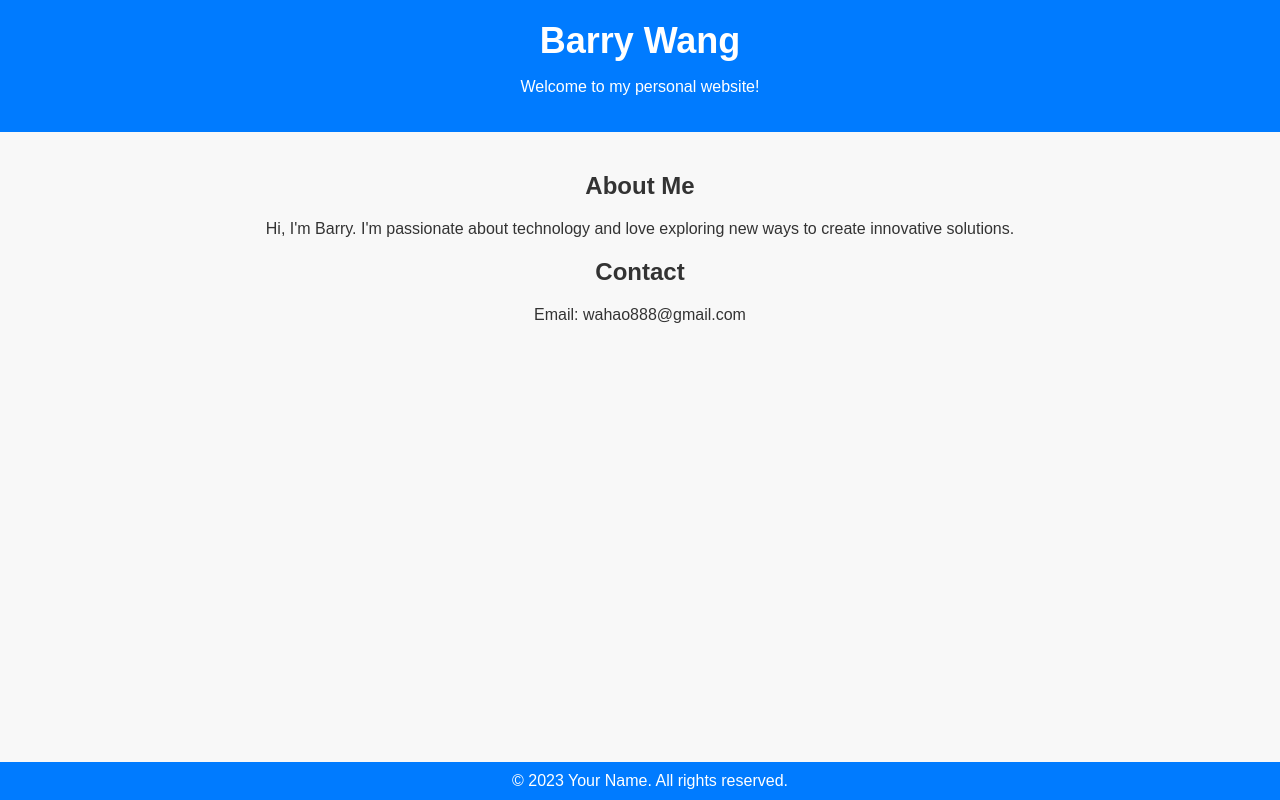
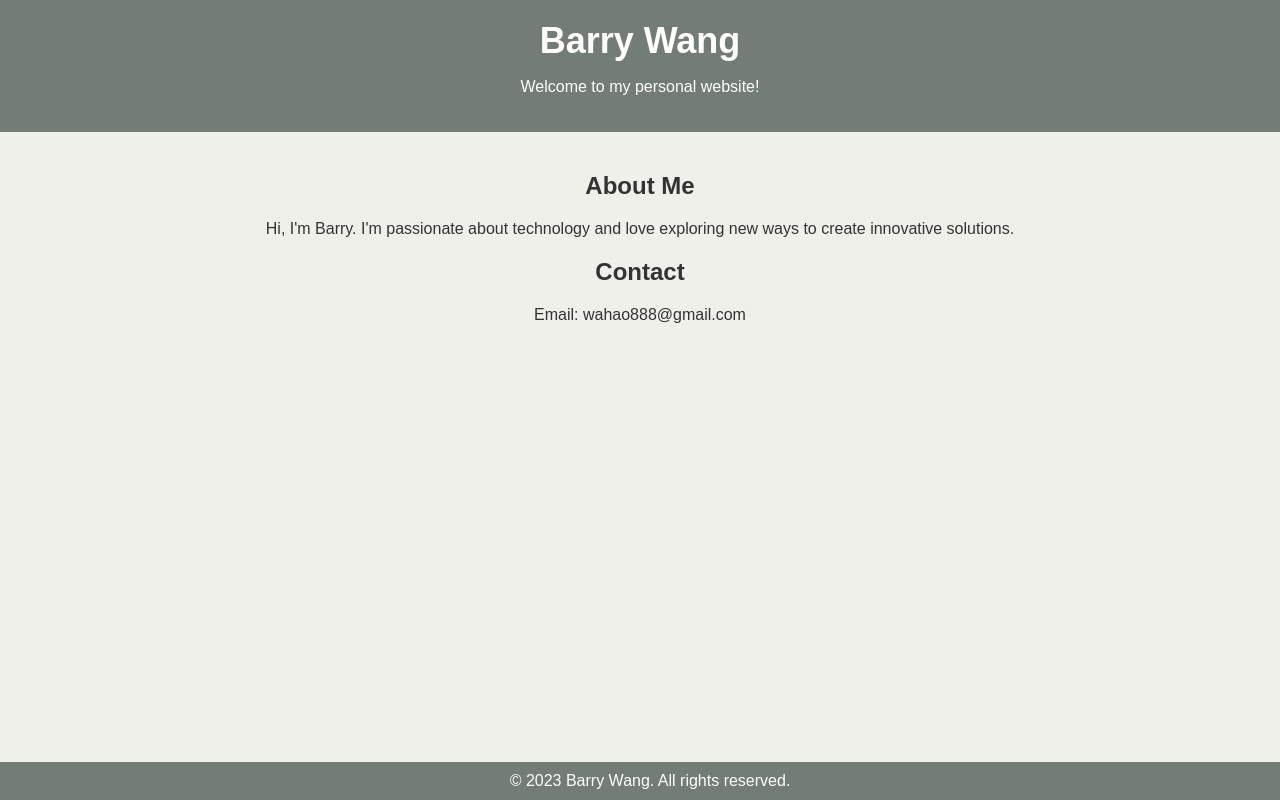
Before and after one commit to wahao888/wahao888.github.io, a plain HTML site: page index.html in a window 1280 px wide. Drawn offline with Linux system fonts and the light colour scheme.

Commit message:
Update index.html

```diff
--- a/index.html
+++ b/index.html
@@ -9,12 +9,12 @@
             font-family: Arial, sans-serif;
             margin: 0;
             padding: 0;
-            background-color: #f8f8f8;
+            background-color: #EFF0EA;
             color: #333;
         }
 
         header {
-            background-color: #007bff;
+            background-color: #737C75;
             color: #fff;
             padding: 20px;
             text-align: center;
@@ -31,7 +31,7 @@
         }
 
         footer {
-            background-color: #007bff;
+            background-color: #737C75;
             color: #fff;
             padding: 10px;
             text-align: center;
@@ -57,7 +57,7 @@
     </main>
 
     <footer>
-        &copy; 2023 Your Name. All rights reserved.
+        &copy; 2023 Barry Wang. All rights reserved.
     </footer>
 </body>
 </html>
```
